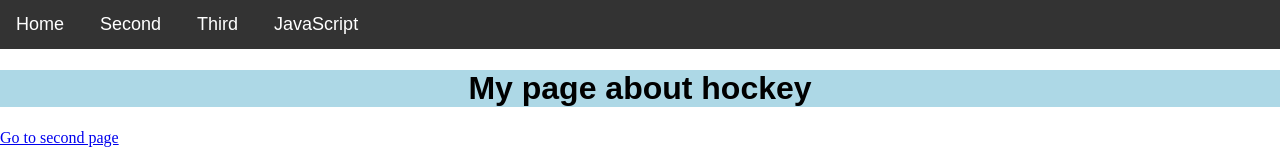
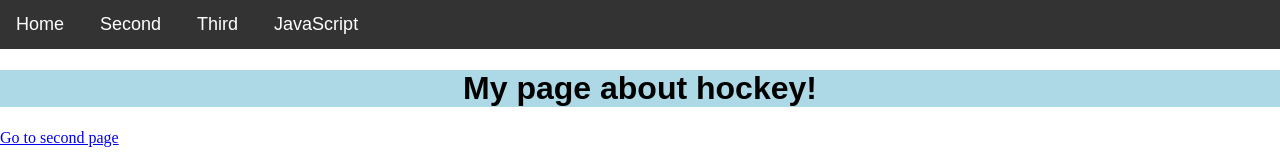
Before and after one commit to SpaceShot/SampleWctdSite, a plain HTML site: page index.html in a window 1280 px wide. Shown: the top 160 px of the page. Drawn offline with nearby package versions, Linux system fonts and the light colour scheme.

Commit message:
Added an exclamation mark

```diff
--- a/index.html
+++ b/index.html
@@ -20,7 +20,7 @@
   </nav>
 
   <div class="headline">
-    <h1 id="headline">My page about hockey</h1>
+    <h1 id="headline">My page about hockey!</h1>
   </div>
   <a href="second.html">Go to second page</a>
 
```
